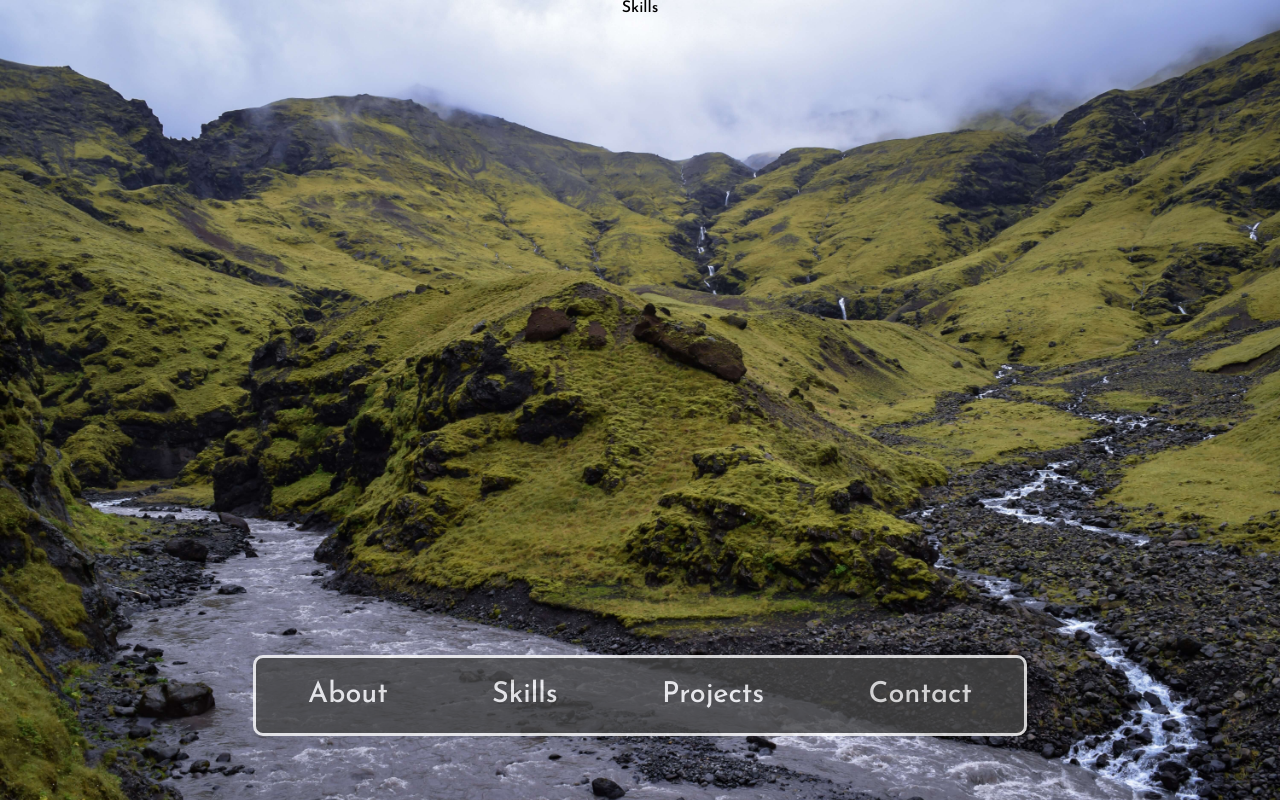
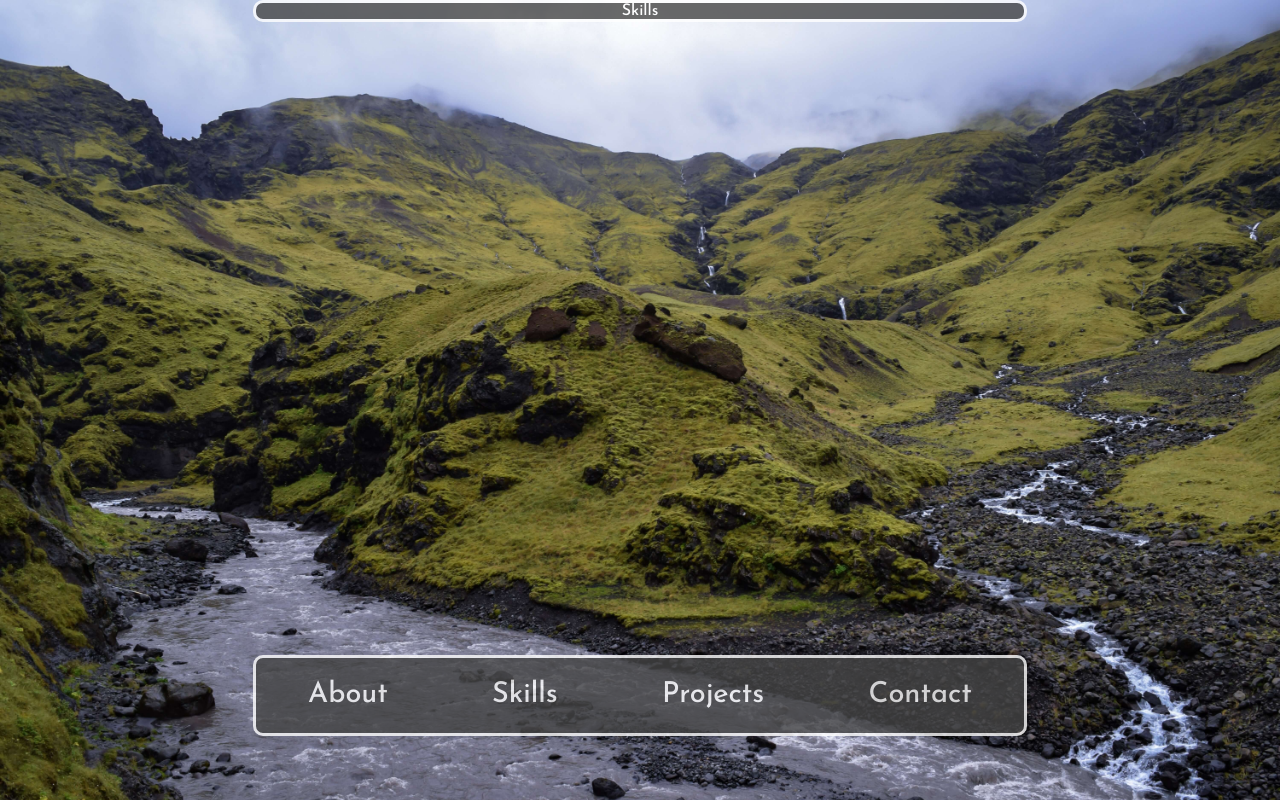
Before and after one commit to tsbarrett89/tb-portfolio, a React (Create React App) app: page /skills in a window 1280 px wide. Built offline with nearby package versions, Linux system fonts and the light colour scheme; the HTML template or start-up script is replaced by a standard one.

Commit message:
imported SkillsContainer into SkillsPage.js

```diff
--- a/src/components/SkillsPage.js
+++ b/src/components/SkillsPage.js
@@ -1,11 +1,13 @@
 import React from 'react';
+
+import { SkillsContainer } from '../style/skillsPage-styles'
 
 const SkillsPage = () => {
 
     return (
-        <div>
+        <SkillsContainer>
             <p>Skills</p>
-        </div>
+        </SkillsContainer>
     )
 }
 
```
